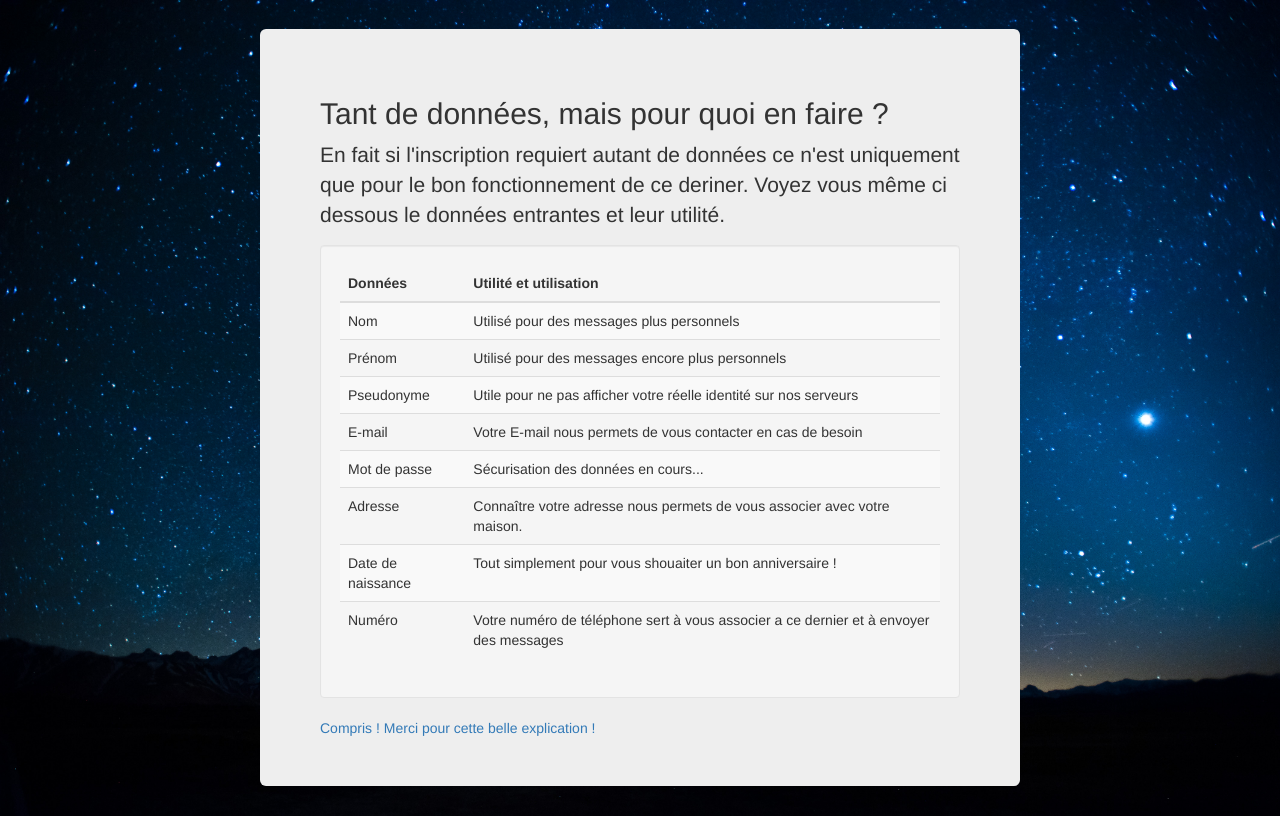
After one commit to Programmateur67/Poups, a PHP site: page /Secondaires/explainDATA.php in a window 1280 px wide. The commit adds this page. Run offline with PHP 8.4, Linux system fonts and the light colour scheme.

Commit message:
Fin inscription PHASE 1 début accueil PHASE 1

```diff
--- /dev/null
+++ b/Gestions/add-inscription.php
@@ -0,0 +1,3 @@
+<?php
+
+?>
--- a/Gestions/deconnexion.php
+++ b/Gestions/deconnexion.php
@@ -0,0 +1,6 @@
+<?php
+    session_start();
+    session_destroy();
+    header('location:../index.php');
+    exit;
+?>
--- a/Includes/head.php
+++ b/Includes/head2.php
@@ -3,8 +3,8 @@
         <meta name="author" content="Tino Dorn"/>
         <meta name="application-name" content="Poups"/>
         <meta name="description" content="Une petite app pour la famille... Domotique, Gestion et le tout en quelques clics"/>
-        <link href="Extensions/bootstrap-3.3.7-dist/css/bootstrap.min.css" rel="stylesheet"/>
-        <link href="Extensions/font-awesome-4.7.0/css/font-awesome.min.css" rel="stylesheet"/>
-        <link href="main_style.css" rel="stylesheet"/>
-        <title>POUPS</title>
+        <link href="../Extensions/bootstrap-3.3.7-dist/css/bootstrap.min.css" rel="stylesheet"/>
+        <link href="../Extensions/font-awesome-4.7.0/css/font-awesome.min.css" rel="stylesheet"/>
+        <link href="../main_style.css" rel="stylesheet"/>
+        <title>Poups</title>
 </head>
--- /dev/null
+++ b/Includes/scripts.php
@@ -0,0 +1,4 @@
+<script src="Extensions/bootstrap-3.3.7-dist/js/jquery-3.1.1.min.js"></script>
+<script src="Extensions/bootstrap-3.3.7-dist/js/bootstrap.min.js"></script>
+<script src="Extensions/jquery.nicescroll.js"></script>
+<script>$(function() { $("#body").niceScroll();});</script>
--- /dev/null
+++ b/Includes/scripts2.php
@@ -0,0 +1,4 @@
+<script src="../Extensions/bootstrap-3.3.7-dist/js/jquery-3.1.1.min.js"></script>
+<script src="../Extensions/bootstrap-3.3.7-dist/js/bootstrap.min.js"></script>
+<script src="../Extensions/jquery.nicescroll.js"></script>
+<script>$(function() { $("#body").niceScroll();});</script>
--- /dev/null
+++ b/Secondaires/explainDATA.php
@@ -0,0 +1,55 @@
+<!DOCTYPE html>
+<html lang="fr">
+    <?php include '../Includes/head2.php'; ?>
+    <body class="container background">
+        <div class="col-xs-8 col-xs-offset-2 middle jumbotron">
+            <h2>Tant de données, mais pour quoi en faire ?</h2>
+            <p>En fait si l'inscription requiert autant de données ce n'est uniquement que pour le bon fonctionnement de ce deriner. Voyez vous même ci dessous le données entrantes et leur utilité.</p>
+            <div class="table-responsive well">
+                <table class="table table-striped">
+                    <thead>
+                        <tr>
+                            <th>Données</th>
+                            <th>Utilité et utilisation</th>
+                        </tr>
+                    </thead>
+                    <tbody>
+                        <tr>
+                            <td>Nom</td>
+                            <td>Utilisé pour des messages plus personnels</td>
+                        </tr>
+                        <tr>
+                            <td>Prénom</td>
+                            <td>Utilisé pour des messages encore plus personnels</td>
+                        </tr>
+                        <tr>
+                            <td>Pseudonyme</td>
+                            <td>Utile pour ne pas afficher votre réelle identité sur nos serveurs</td>
+                        </tr>
+                        <tr>
+                            <td>E-mail</td>
+                            <td>Votre E-mail nous permets de vous contacter en cas de besoin</td>
+                        </tr>
+                        <tr>
+                            <td>Mot de passe</td>
+                            <td>Sécurisation des données en cours...</td>
+                        </tr>
+                        <tr>
+                            <td>Adresse</td>
+                            <td>Connaître votre adresse nous permets de vous associer avec votre maison.</td>
+                        </tr>
+                        <tr>
+                            <td>Date de naissance</td>
+                            <td>Tout simplement pour vous shouaiter un bon anniversaire !</td>
+                        </tr>
+                        <tr>
+                            <td>Numéro</td>
+                            <td>Votre numéro de téléphone sert à vous associer a ce dernier et à envoyer des messages</td>
+                        </tr>
+                    </tbody>
+                </table>
+            </div>
+            <a href="../Gestions/inscription.php">Compris ! Merci pour cette belle explication !</a>
+        </div>
+    </body>
+</html>
--- a/main_style.css
+++ b/main_style.css
@@ -18,5 +18,35 @@ body
 }
 
 .margin-top-form {
+    margin-top: 10px;
+}
+
+
+
+.backnav {
+    background-color: #e7e7e7;
+}
+
+.divbtn {
+    background-color: #222222;
+    padding: 15px;
+    border-top-left-radius: 10px;
+    border-top-right-radius: 10px;
+}
+
+.navbar-special {
+    border-color: #222222;
+    border-top-width: 10px;
+    border-radius: 0px;
+}
+
+.btn-black {
+    background-color: #222222;
+    color: white;
+    border: 0px;
+}
+
+.leftandtop {
     margin-top: 5px;
+    margin-right: 50px;
 }
```
Also changed, not shown: Gestions/inscription.php (renamed from Gestions/inscription.html, +5 -13 lines), accueil.php (added, +22 -0 lines), index.php (renamed from index.html, +5 -13 lines), Extensions/jquery.nicescroll.js, Secondaires/explainDATA.html (deleted).
